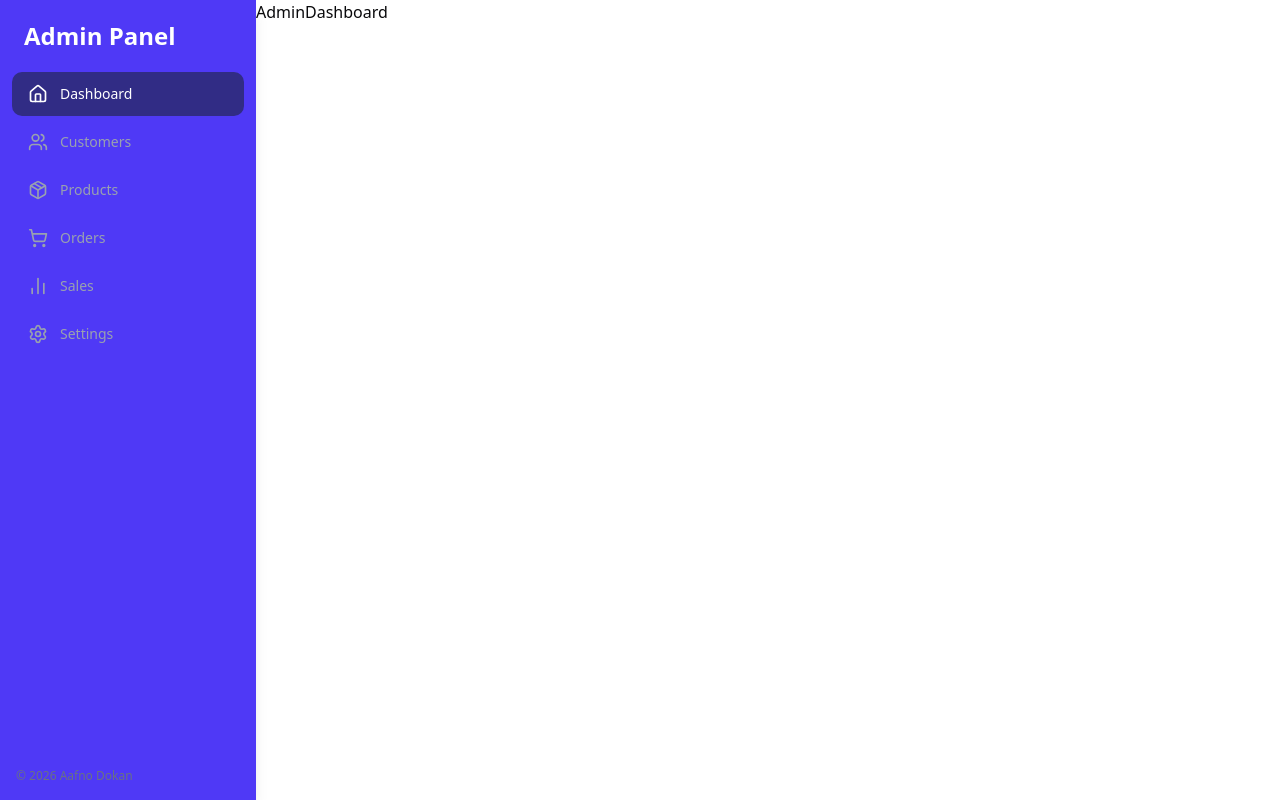
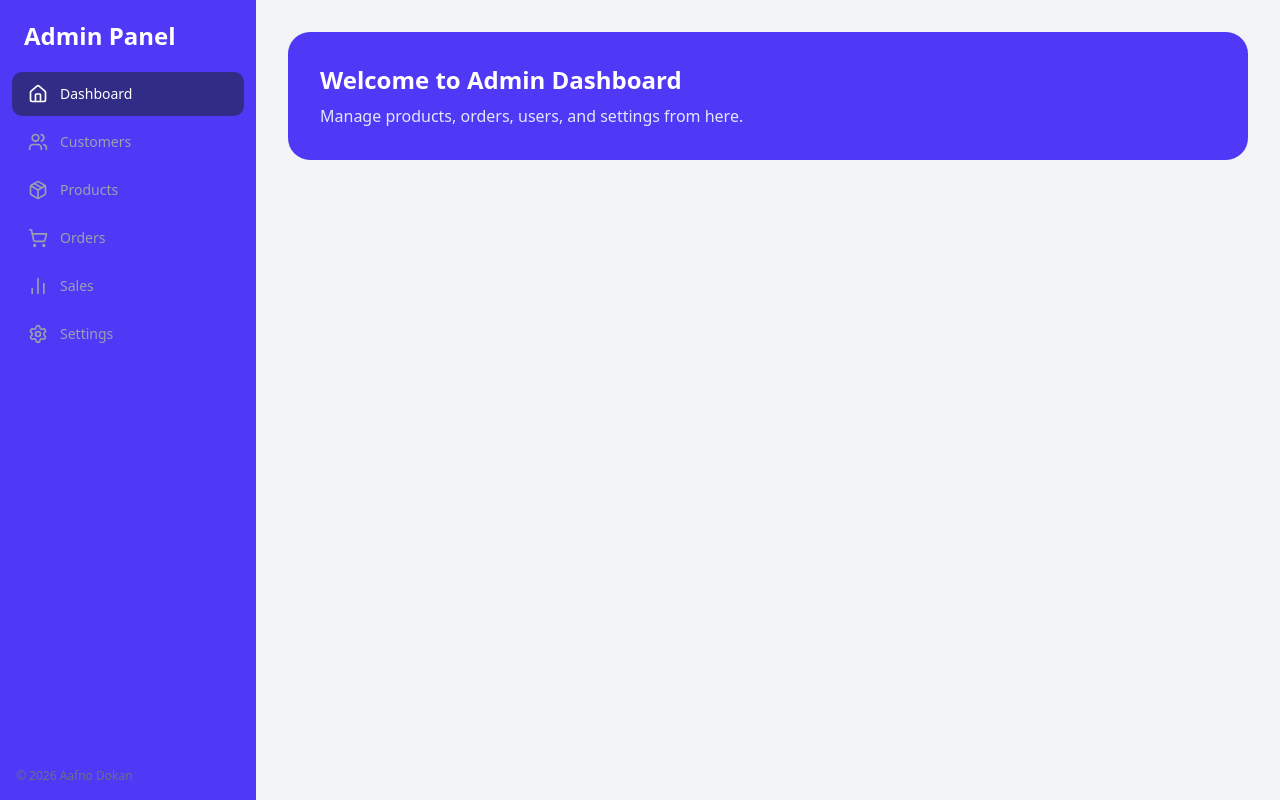
Before and after one commit to Jagat05/AfnoDokan, a Next.js app in the folder client/: page /admin in a window 1280 px wide. Built offline with nearby package versions, Linux system fonts and the light colour scheme.

Commit message:
Fix(Admin):Admin Layout Fixed

```diff
--- a/client/app/admin/layout.tsx
+++ b/client/app/admin/layout.tsx
@@ -3,11 +3,9 @@ import AdminSidebar from "./components/adminsidebar";
 
 const layout = ({ children }: { children: ReactNode }) => {
   return (
-    <div>
-      <div className="flex">
-        <AdminSidebar />
-        {children}
-      </div>
+    <div className="flex min-h-screen">
+      <AdminSidebar />
+      <main className="flex-1 overflow-y-auto">{children}</main>
     </div>
   );
 };
--- a/client/app/admin/page.tsx
+++ b/client/app/admin/page.tsx
@@ -1,7 +1,17 @@
+"use client";
 import React from "react";
 
 const AdminDashboard = () => {
-  return <div>AdminDashboard</div>;
+  return (
+    <div className="flex-1 min-h-screen bg-gray-100 p-8">
+      <div className="bg-indigo-600 p-8 rounded-3xl text-white">
+        <h2 className="text-2xl font-bold mb-2">Welcome to Admin Dashboard</h2>
+        <p className="text-indigo-100">
+          Manage products, orders, users, and settings from here.
+        </p>
+      </div>
+    </div>
+  );
 };
 
 export default AdminDashboard;
```
